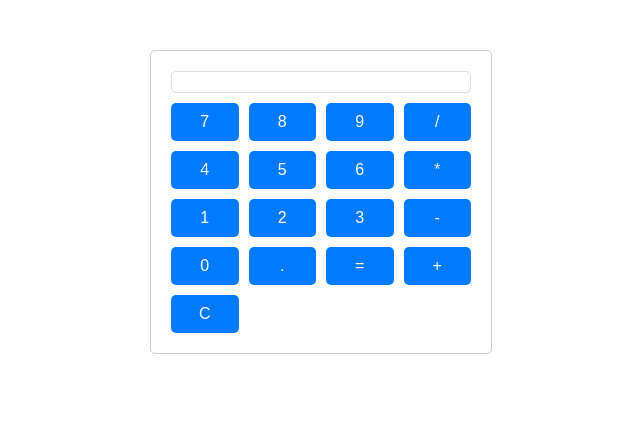
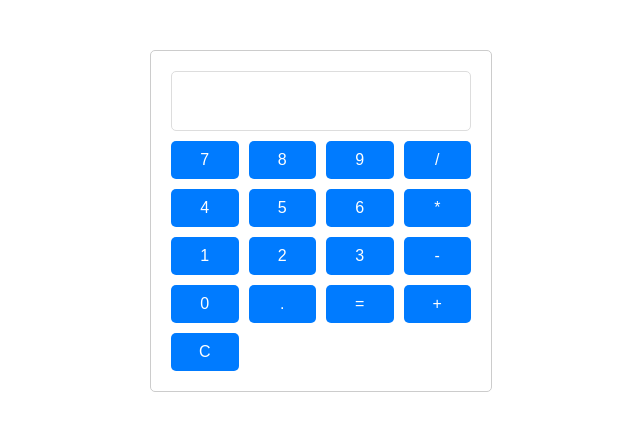
Before and after one commit to Hanan-Akhtar/Calculator, a React (Create React App) app: page / in a window 1280 px wide. Shown: the top 430 px of the page, without its empty margins (319-959 px from the left). Built offline with nearby package versions, Linux system fonts and the light colour scheme.

Commit message:
first commit

```diff
--- a/src/App.css
+++ b/src/App.css
@@ -12,6 +12,8 @@
   padding: 10px;
   border: 1px solid #ddd;
   border-radius: 5px;
+  overflow: hidden;
+  min-height: 38px;
 }
 
 .buttons {
--- a/src/App.js
+++ b/src/App.js
@@ -25,11 +25,25 @@ const Calculator = () => {
     setInput('');
     setCurrentCalculation('');
   };
+  const handleKeyDown = (event) => {
+    const key = event.key;
+
+    if (/[0-9+\-*/.]/.test(key)) {
+      // Allow only numeric and operator keys
+      handleButtonClick(key);
+    } else if (key === 'Enter') {
+      // Handle Enter key as "=" for calculation
+      handleCalculate();
+    } else if (key === 'Backspace') {
+      // Handle Backspace key as "C" for clearing
+      handleClear();
+    }
+  };
 
 
   return (
-    <div className="calculator">
-            <div className="current-calculation">{result}</div>
+    <div className="calculator" tabIndex="0" onKeyDown={handleKeyDown}>
+      <div className="current-calculation">{result}</div>
       <div className="display">{input}</div>
       <div className="buttons">
 
@@ -52,6 +66,7 @@ const Calculator = () => {
         <button onClick={handleClear}>C</button>
       </div>
     </div>
+
   );
 };
 
--- a/src/index.css
+++ b/src/index.css
@@ -11,6 +11,3 @@ code {
   font-family: source-code-pro, Menlo, Monaco, Consolas, 'Courier New',
     monospace;
 }
-.display{
-  padding: 100px;
-}
```
